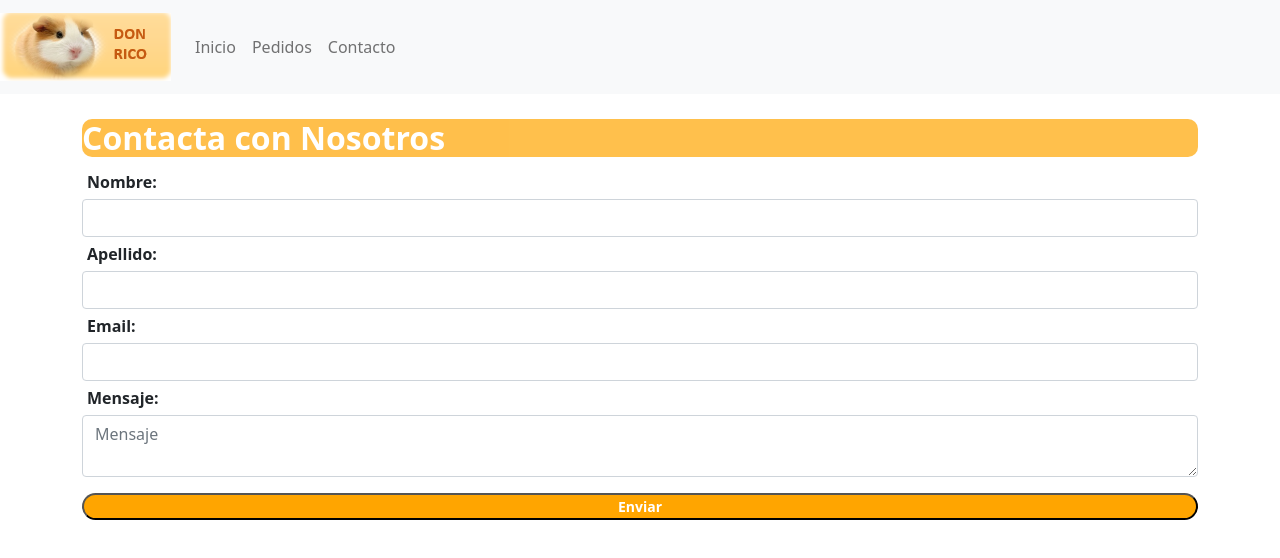
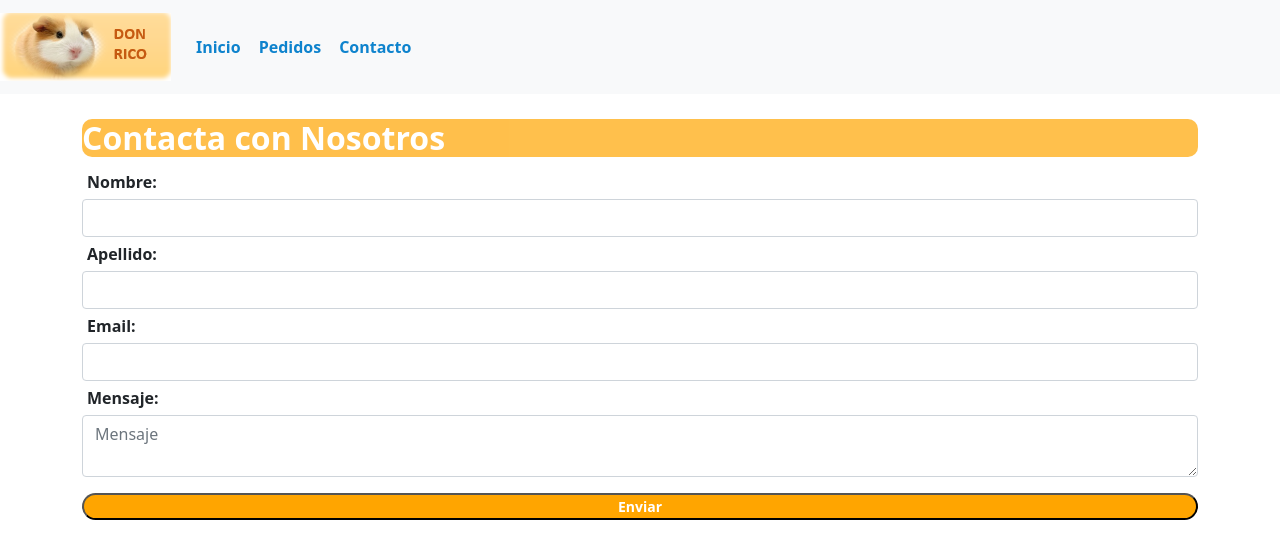
Before and after one commit to jcachom/proy_inicial, a website built with Parcel: page contacto.html in a window 1280 px wide. Built offline with nearby package versions, Linux system fonts and the light colour scheme.

Commit message:
Actualizacion v3

```diff
--- a/contacto.html
+++ b/contacto.html
@@ -10,6 +10,7 @@
      <title>Contactos</title>
 
     <link rel="stylesheet" href="estilos/estilos.css">
+    <link rel="stylesheet" href="estilos/estiloSas.css">
 
     <link href="https://cdn.jsdelivr.net/npm/bootstrap@5.0.0-beta2/dist/css/bootstrap.min.css" rel="stylesheet" integrity="sha384-BmbxuPwQa2lc/FVzBcNJ7UAyJxM6wuqIj61tLrc4wSX0szH/Ev+nYRRuWlolflfl" crossorigin="anonymous">
     <script src="https://cdn.jsdelivr.net/npm/bootstrap@5.0.0-beta2/dist/js/bootstrap.bundle.min.js" integrity="sha384-b5kHyXgcpbZJO/tY9Ul7kGkf1S0CWuKcCD38l8YkeH8z8QjE0GmW1gYU5S9FOnJ0" crossorigin="anonymous"></script>
```
Also changed, not shown: pedido.html (+1 -0 lines).
